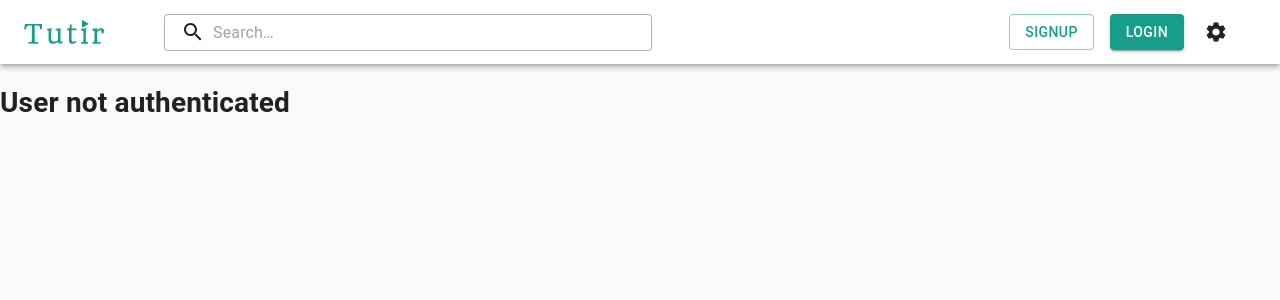
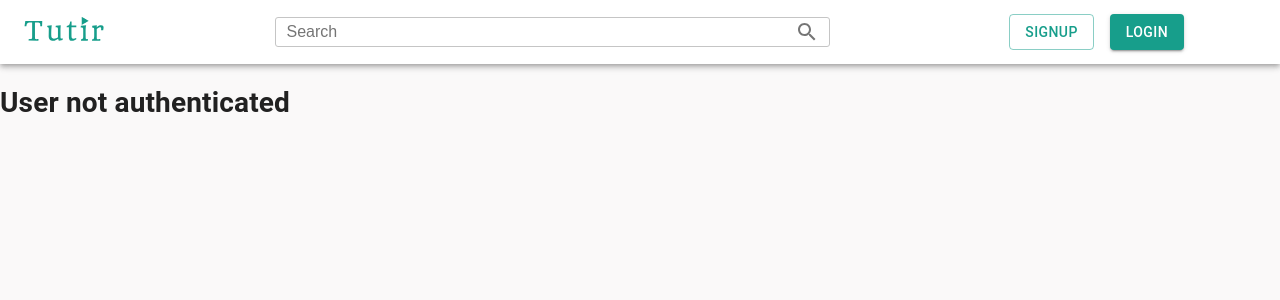
Before and after one commit to markuslim24/Tutir-frontend, a Next.js app: page / in a window 1280 px wide. Shown: the top 300 px of the page. Built offline with nearby package versions, Linux system fonts and the light colour scheme.

Commit message:
change in search bar in app bar

```diff
--- a/components/Navbar.tsx
+++ b/components/Navbar.tsx
@@ -1,6 +1,7 @@
 //imports
 import React, { useCallback } from "react";
 import Link from "next/link";
+import Image from "next/image";
 import { useDispatch, useSelector } from "react-redux";
 import { isLoggedIn, logOut } from "../store/slice/auth";
 
@@ -18,10 +19,12 @@ import StarIcon from "@material-ui/icons/Star";
 import Avatar from "@material-ui/core/Avatar";
 import SettingsIcon from "@material-ui/icons/Settings";
 import MoreIcon from "@material-ui/icons/MoreVert";
+import SearchBar from './SearchBar';
 
-//Navbar Component
-const Navbar = () => {
 const useStyles = makeStyles((theme) => ({
+  appBar: {
+    backgroundColor: "#FFFFFF"
+  },
   grow: {
     flexGrow: 1,
   },
@@ -108,6 +111,8 @@ const Navbar = () => {
   },
 }));
 
+//Navbar Component
+export default function Navbar() {
   const classes = useStyles();
   const [anchorEl, setAnchorEl] = React.useState(null);
   const [mobileMoreAnchorEl, setMobileMoreAnchorEl] = React.useState(null);
@@ -198,19 +203,16 @@ const Navbar = () => {
 
   return (
     <div className={classes.grow}>
-      <AppBar position="static">
+      <AppBar position="static" className={classes.appBar}>
         <Toolbar>
           <Link href="/">
-            <IconButton
-              edge="start"
-              className={classes.logoButton}
-              disableFocusRipple={true}
-              disableRipple
-            >
-              <img src="logo.svg" className={classes.logo} />
-            </IconButton>
+            <a>
+              <Image src="/logo.svg" height="24" width="80" layout="fixed" />
+            </a>
           </Link>
-          <div className={classes.search}>
+          <div className={classes.grow} />
+          <SearchBar />
+          {/* <div className={classes.search}>
             <div className={classes.searchIcon}>
               <SearchIcon />
             </div>
@@ -222,12 +224,12 @@ const Navbar = () => {
               }}
               inputProps={{ "aria-label": "search", variant: "outlined" }}
             />
-          </div>
+          </div> */}
           <div className={classes.grow} />
           <div className={classes.sectionDesktop}>
             {isAuthenticated ? (
               <>
-                <IconButton aria-label="show favourite videos" color="inherit">
+                <IconButton aria-label="show favourite videos" color="primary">
                   <StarIcon />
                 </IconButton>
                 <IconButton
@@ -242,7 +244,7 @@ const Navbar = () => {
                 <IconButton
                   edge="end"
                   className={classes.menuButton}
-                  color="inherit"
+                  color="primary"
                   aria-label="show settings"
                 >
                   <SettingsIcon />
@@ -297,6 +299,4 @@ const Navbar = () => {
       {renderProfileMenu}
     </div>
   );
-};
-
-export default Navbar;
+}
--- /dev/null
+++ b/components/SearchBar.tsx
@@ -0,0 +1,40 @@
+import { IconButton, makeStyles } from '@material-ui/core';
+import SearchIcon from "@material-ui/icons/Search";
+import { useState } from 'react';
+
+const useStyles = makeStyles((theme) => ({
+  searchContainer: {
+    display: "flex",
+    width: "45%",
+    padding: "2px 10px",
+    border: "1px solid #c5c5c5",
+    borderRadius: "3px",
+    "&[data-focus=\"true\"]": {
+      border: "2px solid #179e8b"
+    }
+  },
+  searchInput: {
+    flexGrow: 1,
+    outline: "none",
+    border: "none",
+    padding: "0",
+    fontSize: "1rem"
+  },
+  searchButton: {
+    padding: "0"
+  }
+}));
+
+export default function SearchBar() {
+  const classes = useStyles();
+  const [focussed, setFocussed] = useState(false);
+  return (
+    <div className={classes.searchContainer} data-focus={focussed}>
+      <input type="text" className={classes.searchInput} placeholder="Search"
+        onFocus={() => setFocussed(true)} onBlur={() => setFocussed(false)}/>
+      <IconButton className={classes.searchButton}>
+        <SearchIcon />
+      </IconButton>
+    </div>
+  );
+}
--- a/styles/muiTheme.tsx
+++ b/styles/muiTheme.tsx
@@ -3,11 +3,14 @@ import { createMuiTheme } from "@material-ui/core/styles";
 const theme = createMuiTheme({
   palette: {
     primary: {
-      main: "#FFFFFF",
+      main: "#179e8b",
     },
     secondary: {
       main: "#179e8b",
     },
+    background: {
+      default: "#FAF9F9"
+    }
   },
 });
 
```
Lines whose indentation alone changed are shown as unchanged.
